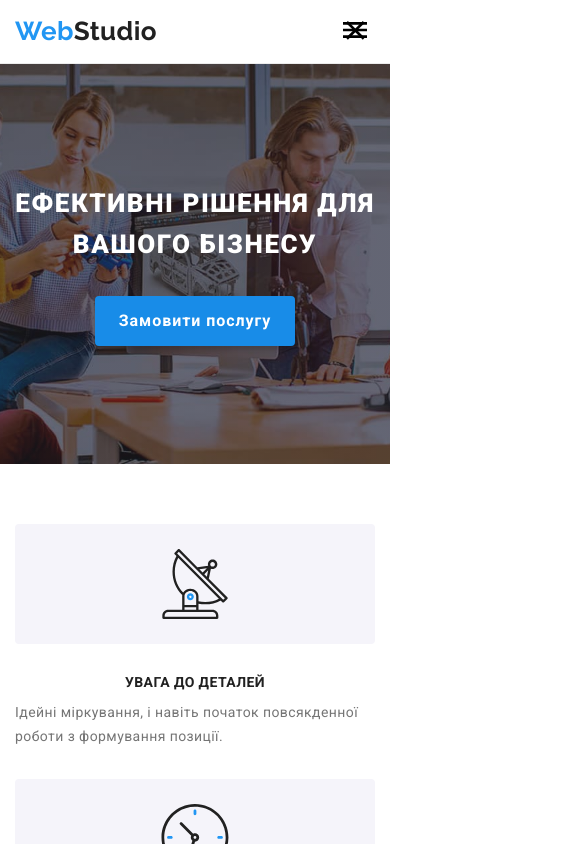
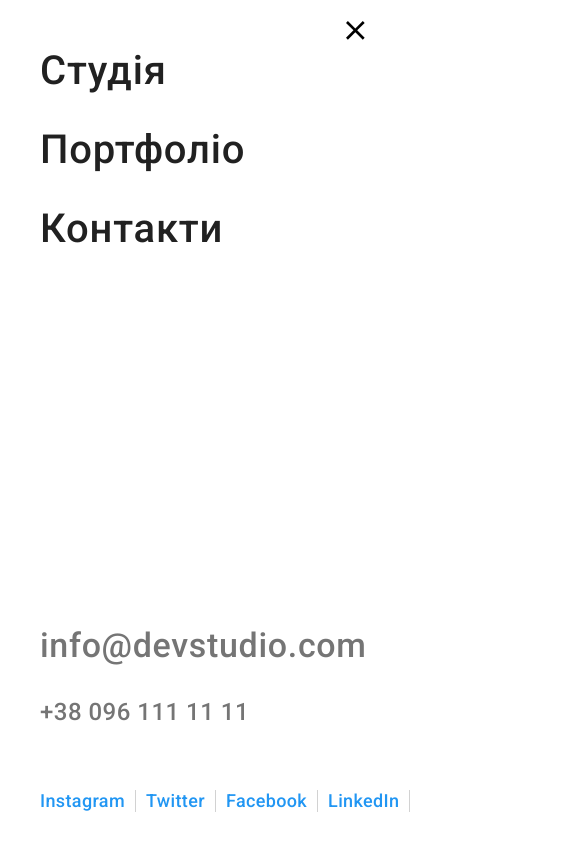
Before and after one commit to OlyaBukina/goit-markup-hw-08, a plain HTML site: page index.html in a window 390 px wide. Both pictures are taken after a click on the button 355 px from the left and 31 px from the top of the page. Shown: the top 844 px of the page, 585 px wide, since content can reach past the window. Drawn offline with Linux system fonts and the light colour scheme.

Commit message:
Made a mobile version of the site

```diff
--- a/index.html
+++ b/index.html
@@ -20,14 +20,24 @@
         <a href="./index.html" class="logo logo--header"
           ><span class="logo__accent">Web</span>Studio</a
         >
-        <button type="button" class="menu-button">
+        <button
+          type="button"
+          class="menu-button js-open-menu"
+          aria-expanded="false"
+          aria-controls="mobile-menu"
+        >
+          <svg width="40" height="40" aria-label="Перемикач меню">
+            <!-- <use class="icon-cross" href="./images/icons.svg#icon-cross"></use> -->
+            <use class="icon-menu" href="./images/icons.svg#icon-menu"></use>
+          </svg>
+        </button>
+        <div class="page-header__nav js-menu-container " id="mobile-menu">
+          <button type="button" class="menu-button menu-button--mobile js-close-menu">
             <svg width="40" height="40" aria-label="Перемикач меню">
               <use class="icon-cross" href="./images/icons.svg#icon-cross"></use>
-            <use class="icon-menu" href="./images/icons.svg#icon-menu"></use>
+              <!-- <use class="icon-menu" href="./images/icons.svg#icon-menu"></use> -->
             </svg>
-
           </button>
-        <div class="page-header__nav">
           <nav class="header-nav">
             <ul class="header-nav__list">
               <li>
@@ -41,9 +51,13 @@
               </li>
             </ul>
           </nav>
+          <div>
             <ul class="contacts-list">
               <li>
-              <a href="mailto:info@devstudio.com" class="contacts-list__link">
+                <a
+                  href="mailto:info@devstudio.com"
+                  class="contacts-list__link contacts-list__link--mail"
+                >
                   <svg width="16" height="12" class="contacts-list__icon">
                     <use href="./images/icons.svg#icon-envelope"></use>
                   </svg>
@@ -51,7 +65,7 @@
                 >
               </li>
               <li>
-              <a href="tel:+380961111111" class="contacts-list__link">
+                <a href="tel:+380961111111" class="contacts-list__link contacts-list__link--tel">
                   <svg width="10" height="16" class="contacts-list__icon">
                     <use href="./images/icons.svg#icon-smartphone"></use>
                   </svg>
@@ -59,6 +73,38 @@
                 >
               </li>
             </ul>
+            <ul class="mobile-social-list">
+              <li>
+                <a
+                  href="https://www.instagram.com/"
+                  class="mobile-social-list__link"
+                  aria-label="Instagram"
+                  >Instagram</a
+                >
+              </li>
+              <li>
+                <a href="https://twitter.com/" class="mobile-social-list__link" aria-label="Twitter"
+                  >Twitter</a
+                >
+              </li>
+              <li>
+                <a
+                  href="https://www.facebook.com/"
+                  class="mobile-social-list__link"
+                  aria-label="Facebook"
+                  >Facebook</a
+                >
+              </li>
+              <li>
+                <a
+                  href="https://www.linkedin.com/"
+                  class="mobile-social-list__link"
+                  aria-label="LinkedIn"
+                  >LinkedIn</a
+                >
+              </li>
+            </ul>
+          </div>
         </div>
       </div>
     </header>
@@ -253,7 +299,7 @@
               </div>
             </li>
             <li class="team__item">
-              <img src="images/img(2).jpg" alt="Жінка" width="450"/>
+              <img src="images/img(2).jpg" alt="Жінка" width="450" />
               <div class="team__wrap-info">
                 <h3 class="team__member-name">Ольга Рєпіна</h3>
                 <p class="team__post">Frontend Developer</p>
@@ -290,7 +336,7 @@
               </div>
             </li>
             <li class="team__item">
-              <img src="images/img(3).jpg" alt="Чоловік" width="450"/>
+              <img src="images/img(3).jpg" alt="Чоловік" width="450" />
               <div class="team__wrap-info">
                 <h3 class="team__member-name">Микола Тарасов</h3>
                 <p class="team__post">Marketing</p>
@@ -327,7 +373,7 @@
               </div>
             </li>
             <li class="team__item">
-              <img src="images/img(4).jpg" alt="Чоловік" width="450"/>
+              <img src="images/img(4).jpg" alt="Чоловік" width="450" />
               <div class="team__wrap-info">
                 <h3 class="team__member-name">Михайло Єрмаков</h3>
                 <p class="team__post">UI Designer</p>
@@ -369,8 +415,8 @@
 
       <!-- Clients -->
       <section class="clients">
+        <div class="clients__container">
           <h2 class="sub-heading">Постійні клієнти</h2>
-        <div class="clients__container">
           <ul class="clients__list">
             <li>
               <a href="#" class="clients__link">
@@ -493,6 +539,7 @@
         </div>
       </div>
     </footer>
-    <script src="./modal.js"></script>
+    <script src="./js/modal.js"></script>
+    <script src="./js/mobile-menu.js"></script>
   </body>
 </html>
--- /dev/null
+++ b/js/mobile-menu.js
@@ -0,0 +1,25 @@
+(() => {
+  const mobileMenu = document.querySelector('.js-menu-container');
+  const openMenuBtn = document.querySelector('.js-open-menu');
+  const closeMenuBtn = document.querySelector('.js-close-menu');
+
+  const toggleMenu = () => {
+    const isMenuOpen = openMenuBtn.getAttribute('aria-expanded') === 'true' || false;
+    openMenuBtn.setAttribute('aria-expanded', !isMenuOpen);
+    mobileMenu.classList.toggle('page-header__nav--is-open');
+
+    const scrollLockMethod = !isMenuOpen ? 'disableBodyScroll' : 'enableBodyScroll';
+    bodyScrollLock[scrollLockMethod](document.body);
+  };
+
+  openMenuBtn.addEventListener('click', toggleMenu);
+  closeMenuBtn.addEventListener('click', toggleMenu);
+
+  // Close the mobile menu on wider screens if the device orientation changes
+  window.matchMedia('(min-width: 768px)').addEventListener('change', e => {
+    if (!e.matches) return;
+    mobileMenu.classList.remove('page-header__nav--is-open');
+    openMenuBtn.setAttribute('aria-expanded', false);
+    bodyScrollLock.enableBodyScroll(document.body);
+  });
+})();
--- a/sass/base/_common.scss
+++ b/sass/base/_common.scss
@@ -6,6 +6,7 @@ body {
 }
 a {
   text-decoration: none;
+  padding: 0;
 }
 h1,
 h2,
@@ -16,6 +17,8 @@ p {
 }
 img {
   display: block;
+  max-width: 100%;
+    height: auto;
 }
 // .container {
 //   width: 1200px;
--- a/sass/components/_clients.scss
+++ b/sass/components/_clients.scss
@@ -11,18 +11,18 @@
   display: flex;
   flex-wrap: wrap;
     gap: 30px;
+    // justify-content: center;
   }
-                //   .clients__list li {
-
-                // }
+.clients__list li {
+  flex: 1 1;
+}
 .clients__link {
-  width: calc((100% -30px) / 2);
+  min-width: 210px;
   height: 92px;
   display: flex;
-    justify-content: center;
-      align-items: center;
-
-  @include border($social-links-color);
+  justify-content: center;
+    align-items: center;
+    @include border($social-links-color);
   border-radius: 4px;
   fill: $social-links-color;
   transition: border-color 250ms $timing-function, fill 250ms $timing-function;
--- a/sass/components/_modal.scss
+++ b/sass/components/_modal.scss
@@ -19,8 +19,8 @@
 
 .modal {
   position: relative;
-  min-width: 528px;
-  min-height: 581px;
+  max-width: 450px;
+    min-height: 609px;
   padding: 40px;
   background-color: $primary-background-color;
   box-shadow: $main-box-shadow;
@@ -68,7 +68,7 @@
   margin-bottom: 12px;
   font-weight: 700;
   font-size: 20px;
-  line-height: 1.15;
+  line-height: 1.5;
   color: $title-color;
   text-align: center;
 }
@@ -114,6 +114,7 @@
   resize: none;
   min-height: 120px;
   padding: 12px 16px;
+  margin-bottom: 20px;
   @include border($form-input-color);
   border-radius: 4px;
   cursor: pointer;
@@ -134,7 +135,7 @@
   display: flex;
   justify-content: center;
   align-items: center;
-  margin: 20px auto 30px;
+  margin-bottom: 30px;
 }
 .form-policy__input {
   position: absolute;
@@ -142,10 +143,12 @@
   margin-right: 8px;
 }
 .form-policy__label {
+  font-size: 12px;
   line-height: 1.7;
   margin-right: 6px;
 }
 .form-policy__link {
+  font-size: 12px;
   text-decoration-line: underline;
   color: $accent-color;
 }
@@ -154,6 +157,7 @@
   height: 15px;
   background-image: url(../images/uncheck-icon.svg);
   background-size: contain;
+  background-repeat: no-repeat;
   margin-right: 7px;
   .form-policy__input:checked + & {
     background-color: $accent-color;
--- a/sass/components/_page-header.scss
+++ b/sass/components/_page-header.scss
@@ -9,13 +9,26 @@
   }
 
   .page-header__nav {
-    display: none;
-    // position: absolute;
-
+    // display: none;
+      position: fixed;
+      display: flex;
+      flex-direction: column;
+      justify-content: space-between;
+      padding: 32px 40px;
+      left: 0;
+      top: 0;
+      width: 100vw;
+      height: 100vh;
+      background-color: $primary-background-color;
+      transform: translateX(100%);
+      transition: transform 250ms $timing-function;
     @media screen and (min-width:480px) {}
 
     // display: flex;
     // align-items: center;
+}
+.page-header__nav--is-open {
+  transform: translateX(0);
 }
 .logo--header {
   padding: 16px 0;
@@ -31,46 +44,95 @@
   background-color: inherit;
   border: none;
   padding: 0;
+  &:hover,
+    &:focus {
+      fill: $accent-color;
+    }
+
+    &--mobile {
+      position: absolute;
+      top: 10px;
+      right: 15px;
+    }
 }
 .header-nav__list {
   @extend %list;
-  display: flex;
-  gap: 50px;
+  // margin-bottom: 274px;
+    // display: flex;
+    // gap: 50px;
 }
 .header-nav__link {
   @extend %header-link;
   position: relative;
   display: block;
-  padding: 32px 3px;
+  padding: 16px 0;
   color: $title-color;
+  font-size: 40px;
+    line-height: 1.17;
+    letter-spacing: 0.02em;
 }
 .header-nav__link--current {
   color: accent-color;
-  &::after {
-    position: absolute;
-    content: "";
-    left: 0;
-    bottom: 0;
-    width: 100%;
-    height: 4px;
-    background-color: $accent-color;
-    border-radius: 2px;
-  }
+  // &::after {
+    //   position: absolute;
+    //   content: "";
+    //   left: 0;
+    //   bottom: 0;
+    //   width: 100%;
+    //   height: 4px;
+    //   background-color: $accent-color;
+    //   border-radius: 2px;
+    // }
 }
 .contacts-list {
   @extend %list;
+  margin-bottom: 48px;
   // display: flex;
     // gap: 30px;
-  margin-left: auto;
+  // margin-left: auto;
 }
 .contacts-list__link {
   @extend %header-link;
   // display: flex;
     // align-items: center;
-  padding: 32px 0;
+    display: block;
+      padding: 16px 0;
   color: $text-color;
+  line-height: 1.17;
+
+    &--mail {
+      font-size: 34px;
+    }
+
+    &--tel {
+      font-size: 24px;
+    }
 }
 .contacts-list__icon {
-  margin-right: 10px;
-  fill: currentColor;
-}
+  display: none;
+    // margin-right: 10px;
+    // fill: currentColor;
+  }
+
+  .mobile-social-list {
+    @extend %list;
+    display: flex;
+    gap: 10px;
+  }
+
+  .mobile-social-list__link {
+    display: flex;
+    gap: 10px;
+    color: $accent-color;
+    font-weight: 500;
+    font-size: 18px;
+    line-height: 1.22;
+    letter-spacing: 0.02em;
+
+    &::after {
+      content: "";
+      width: 1px;
+      height: 22px;
+      background-color: rgba(33, 33, 33, 0.2);
+    }
+  }
--- /dev/null
+++ b/sass/utils/_breakpoits.scss
@@ -0,0 +1,3 @@
+$mobile: 480px;
+$tablet: 768px;
+$desktop: 1200px;
```
Also changed, not shown: sass/components/_page-footer.scss (+21 -16 lines), css/main.css, css/main.min.css, css/portfolio-page.css, css/portfolio-page.min.css, js/modal.js (renamed from modal.js), 4 other files. Lines whose indentation alone changed are shown as unchanged.
